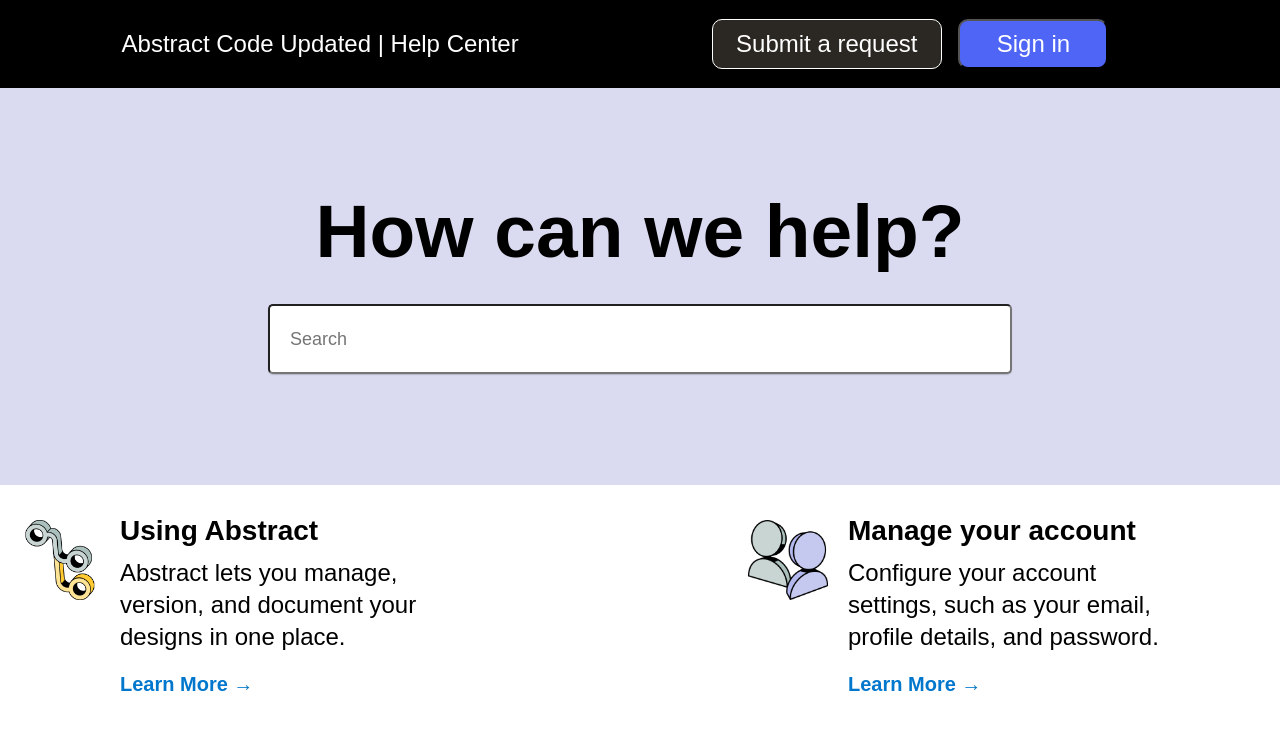
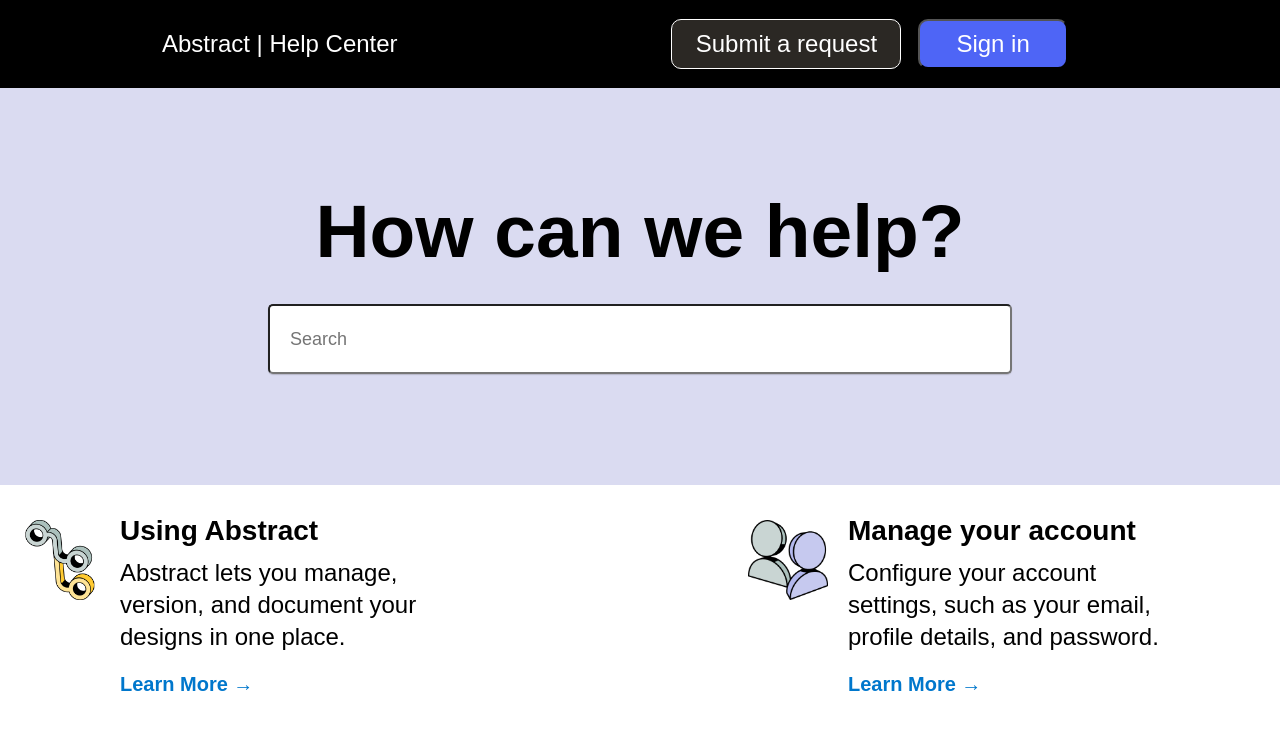
Before and after one commit to Arbabmirza-92/responsive-landing-web-level-1, a plain HTML site: page index.html in a window 1280 px wide. Shown: the top 733 px of the page. Drawn offline with Linux system fonts and the light colour scheme.

Commit message:
Logo reverted back

```diff
--- a/index.html
+++ b/index.html
@@ -11,7 +11,7 @@
     <div class="main">
         <div class="navbar">
             <div class="link">
-              <span class="logo"><a href="page1.html">Abstract Code Updated</a></span> | <span class="help"><a href="page2.html">Help Center</a></span>
+              <span class="logo"><a href="page1.html">Abstract</a></span> | <span class="help"><a href="page2.html">Help Center</a></span>
             </div>
 
             <div class="small-screen">
```
